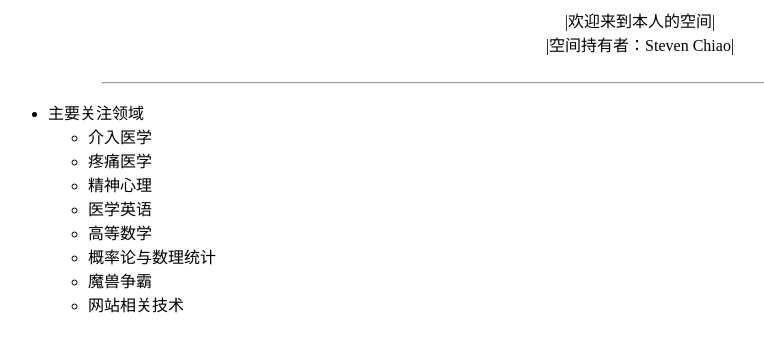
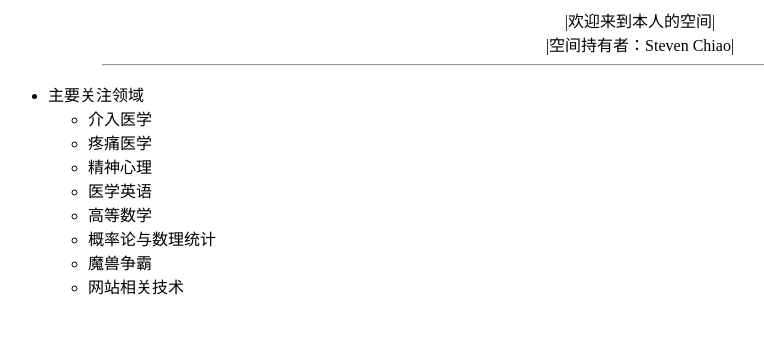
Before and after one commit to warcrafthuman/warcrafthuman.github.io, a plain HTML site: page index.html in a window 1280 px wide. Shown: the whole page, without its empty margins (0-764 px from the left). Drawn offline with Linux system fonts and the light colour scheme.

Commit message:
更新 index.html

```diff
--- a/index.html
+++ b/index.html
@@ -1,5 +1,5 @@
 <center>|欢迎来到本人的空间|<br>
-|空间持有者：Steven Chiao|<br><br>
+|空间持有者：Steven Chiao|<br>
 </center>
 
 <hr width="85%" />
```
